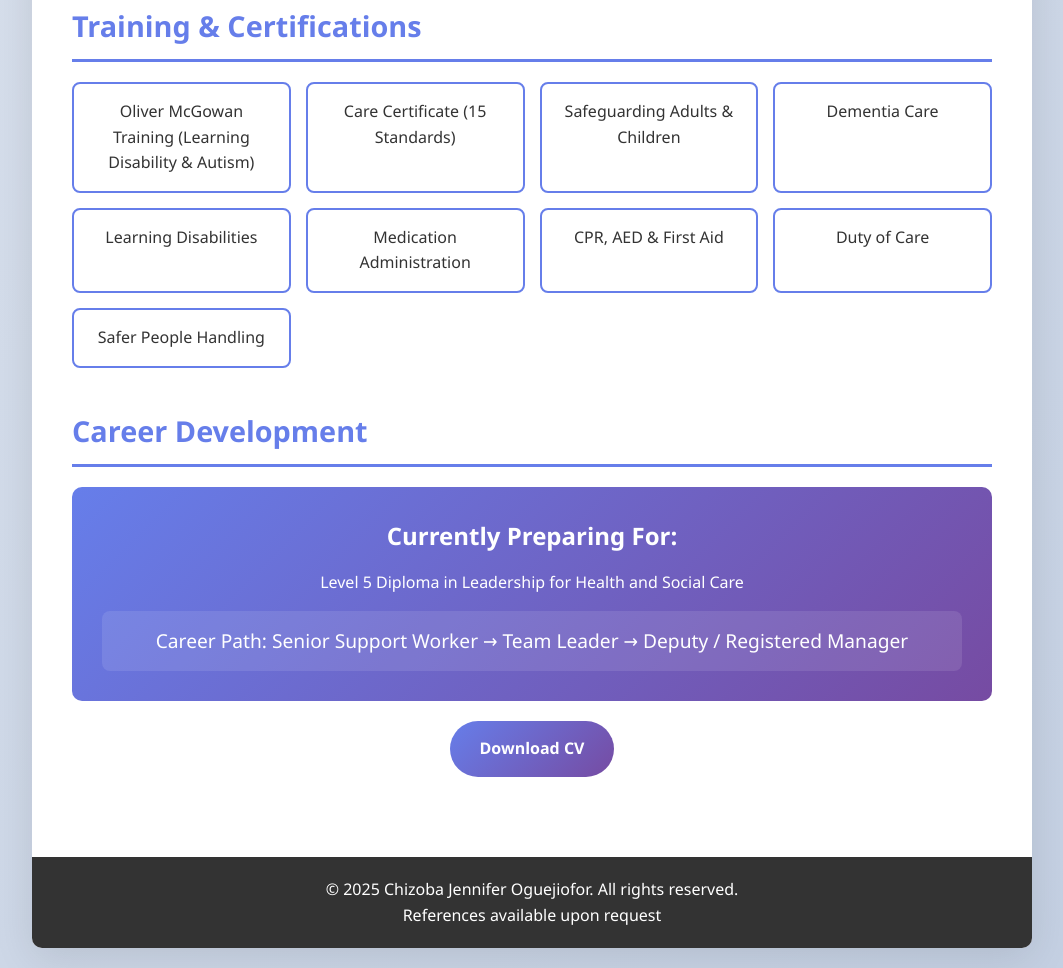
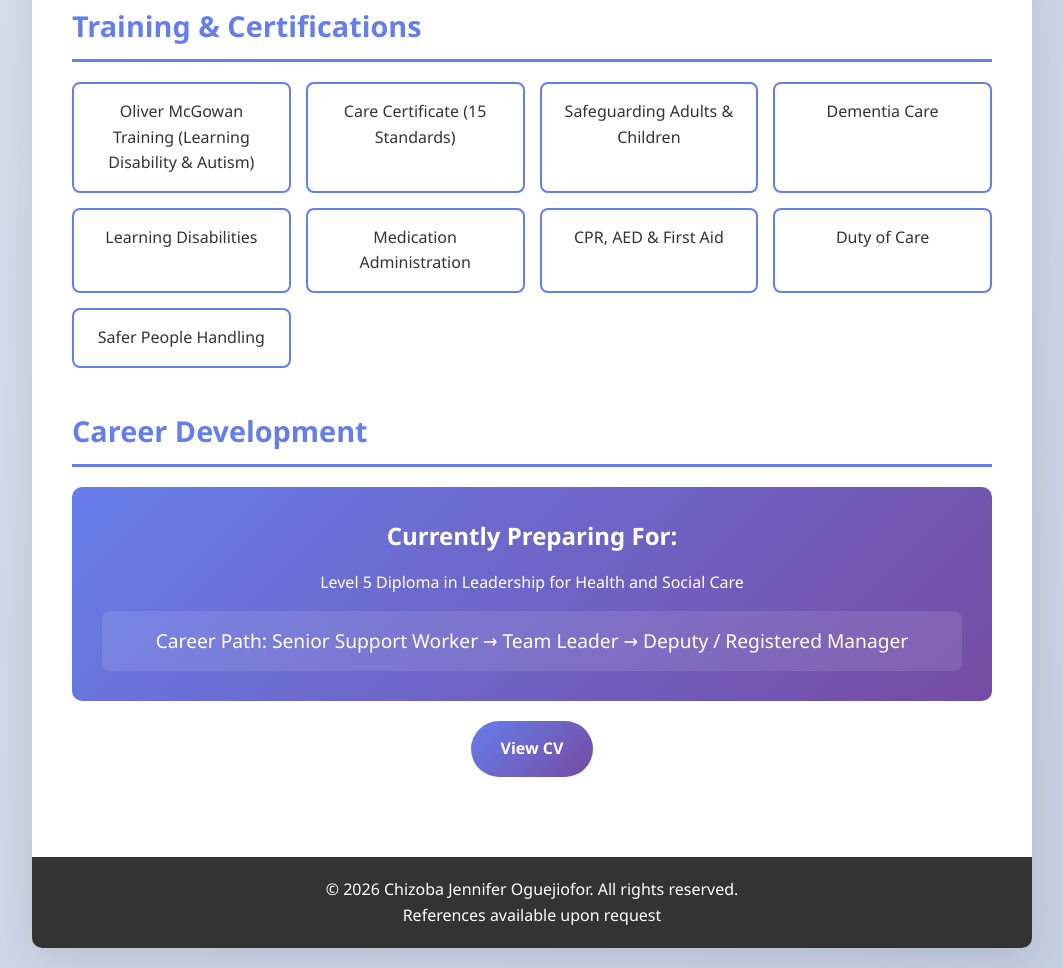
Before and after one commit to swiftclickbrandingagency/chizoba-jennifer-oguejiofor, a plain HTML site: page index.html in a window 1280 px wide. Shown: the part 3607-4575 px from the top of the page, without its empty margins (108-1171 px from the left). Drawn offline with Linux system fonts and the light colour scheme.

Commit message:
code updates

```diff
--- a/index.html
+++ b/index.html
@@ -640,20 +640,18 @@
           </div>
           <center>
             <a
-              href="#"
+              href="https://docs.google.com/document/d/1_wnFaY-QKXvtXiWqDg0QYfXi7iPQYr94OAoYMJ8Kf1Q/edit?usp=sharing"
               class="download-btn"
-              onclick="
-                window.print();
-                return false;
-              "
-              >Download CV</a
+              target="_blank"
+              download
+              >View CV</a
             >
           </center>
         </section>
       </div>
 
       <footer>
-        <p>&copy; 2025 Chizoba Jennifer Oguejiofor. All rights reserved.</p>
+        <p>&copy; 2026 Chizoba Jennifer Oguejiofor. All rights reserved.</p>
         <p>References available upon request</p>
       </footer>
     </div>
```
